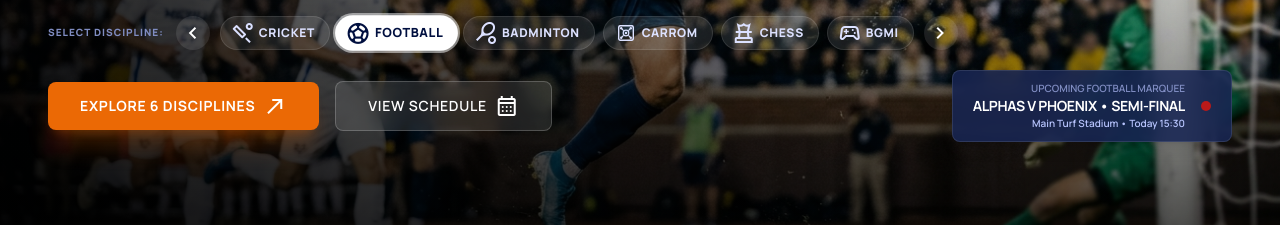
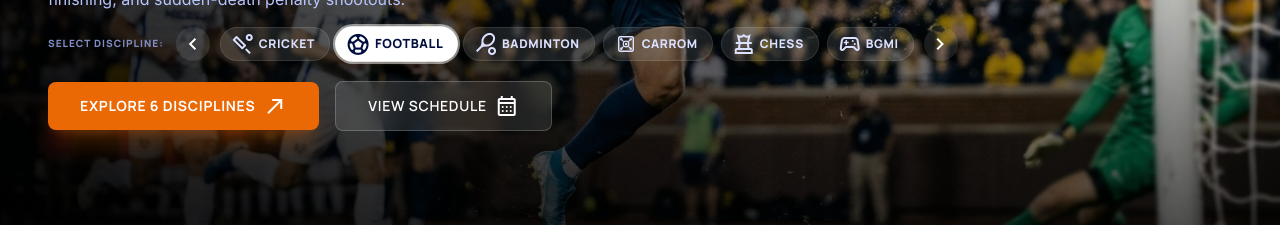
Before and after one commit to mudassir-markania/Club-Protal, a Next.js app in the folder apps/frontend/: page / in a window 1280 px wide. Shown: the part 480-705 px from the top of the page. Built offline with nearby package versions, Linux system fonts and the light colour scheme; no server answers.

Commit message:
fix(hero): remove marquee match pill from hero banner

```diff
--- a/apps/frontend/src/app/page.tsx
+++ b/apps/frontend/src/app/page.tsx
@@ -605,21 +605,7 @@ export default function HomePage() {
                   <span className="material-symbols-outlined text-[20px]">calendar_month</span>
                 </Link>
 
-                {/* Next Multi-Sport Marquee Clashing Badge */}
-                <div className="hidden lg:flex items-center gap-4 ml-auto bg-[#172554]/85 backdrop-blur-md px-4 sm:px-5 py-2 sm:py-2.5 rounded-lg border border-white/10 shadow-lg">
-                  <div className="flex flex-col text-right">
-                    <span className="text-[10px] uppercase text-[#808dc2] font-semibold font-manrope">
-                      {activeHero.clashTitle}
-                    </span>
-                    <span className="text-xs sm:text-sm font-bold uppercase text-white tracking-tight font-manrope">
-                      {activeHero.clashMatch}
-                    </span>
-                    <span className="text-[10px] text-[#b7c4fd] font-medium font-manrope">
-                      {activeHero.clashSub}
-                    </span>
-                  </div>
-                  <span className="w-2.5 h-2.5 rounded-full bg-[#ba1a1a] animate-ping" />
-                </div>
+
               </div>
             </div>
           </section>
```
